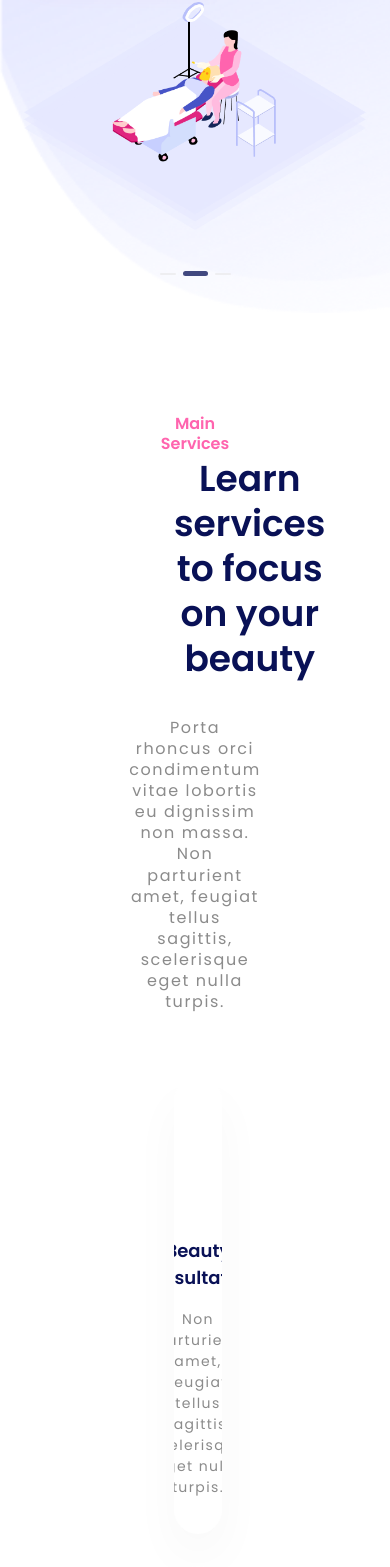
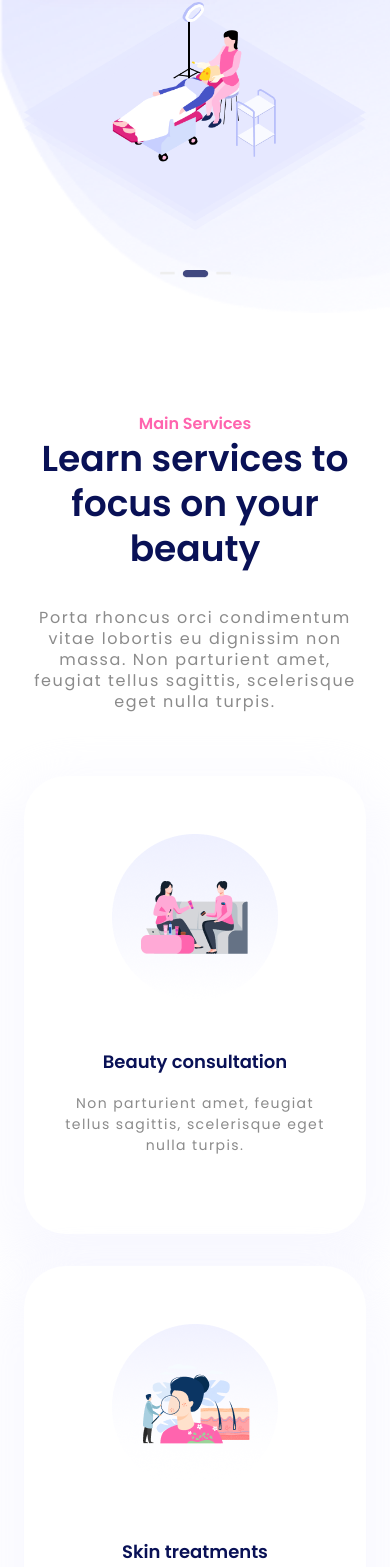
Before and after one commit to letuanphat2004/TrainingFE, a React (Vite) app in the folder apps/01-react-css/: page / in a window 390 px wide. Shown: the part 430-1997 px from the top of the page. Built offline with nearby package versions, Linux system fonts and the light colour scheme.

Commit message:
fix(home-1): improve responsive services and slider

```diff
--- a/apps/01-react-css/src/components/home-one/ContactUs/ContactUs.css
+++ b/apps/01-react-css/src/components/home-one/ContactUs/ContactUs.css
@@ -155,7 +155,11 @@
   .contact-us__field--inquiry,
   .contact-us__submit { grid-column: 1 / -1; }
   .contact-us__field--inquiry { min-height: 180px; }
-  .contact-us__submit { width: max-content; }
+  .contact-us__submit {
+    width: min(248px, 100%);
+    min-width: 0;
+    --button-width: 0;
+  }
 }
 
 @media (max-width: 560px) {
@@ -168,7 +172,4 @@
     row-gap: 28px;
   }
 
-  .contact-us__form { grid-template-columns: 1fr; }
-  .contact-us__field--first-name,
-  .contact-us__field--last-name { grid-column: 1 / -1; }
 }
--- a/apps/01-react-css/src/components/home-one/CoreServices/CoreServices.css
+++ b/apps/01-react-css/src/components/home-one/CoreServices/CoreServices.css
@@ -43,14 +43,16 @@
 }
 
 .core-services__cards {
-  display: grid;
-  grid-template-columns: repeat(3, 343px);
-  column-gap: 55.5px;
+  display: flex;
+  flex-wrap: wrap;
+  gap: 55.5px;
   width: 1140px;
   margin-top: 82px;
 }
 
 .core-services .service-card {
+  --service-card-shadow: 0 25px 50px 25px rgb(246 247 255 / 70%);
+  flex: 0 0 343px;
   width: 343px;
   height: 458px;
   display: flex;
@@ -87,34 +89,44 @@
     width: min(calc(100% - 48px), 1140px);
     height: auto;
     min-height: 0;
-    padding-top: 96px;
+    padding: 96px 0 0;
     margin: 0 auto;
   }
 
   .core-services__heading {
+    align-items: stretch;
     width: 100%;
     height: auto;
+    text-align: center;
   }
 
-  .core-services__heading .section-heading__eyebrow,
-  .core-services__heading .section-heading__title,
-  .core-services__heading .section-heading__description {
-    width: auto;
+  .core-services__heading .section-heading__eyebrow {
+    width: min(100%, 113px);
     height: auto;
+    margin-inline: auto;
   }
 
   .core-services__heading .section-heading__title {
+    width: min(100%, 430px);
+    height: auto;
     margin: 2px auto 20px;
   }
 
+  .core-services__heading .section-heading__description {
+    width: min(100%, 848px);
+    height: auto;
+    margin-inline: auto;
+  }
+
   .core-services__cards {
-    grid-template-columns: repeat(3, minmax(0, 1fr));
     gap: 32px;
     width: 100%;
     margin-top: 64px;
   }
 
   .core-services .service-card {
+    flex: 1 1 calc((100% - 64px) / 3);
+    max-width: 343px;
     width: 100%;
     min-height: 458px;
     padding: 58px 24px 36px;
@@ -145,10 +157,14 @@
   }
 }
 
-@media (max-width: 800px) {
+/* A three-column card must switch before its content is squeezed. */
+@media (max-width: 1100px) {
   .core-services__cards {
-    grid-template-columns: 1fr;
-    max-width: 343px;
-    margin-inline: auto;
+    justify-content: center;
+  }
+
+  .core-services .service-card {
+    flex: 0 1 343px;
+    width: min(100%, 343px);
   }
 }
--- a/apps/01-react-css/src/components/home-one/MainSlider/MainSlider.css
+++ b/apps/01-react-css/src/components/home-one/MainSlider/MainSlider.css
@@ -4,7 +4,7 @@
   flex-direction: column;
   width: 100%;
   min-height: 701px;
-  padding: px 150px 0;
+  padding: 159px 150px 0;
   box-sizing: border-box;
 }
 
@@ -81,25 +81,10 @@
   height: 8.15px;
 }
 
-.slider-pagination__indicator {
-  width: 16px;
-  height: 2px;
-  padding: 0;
-  border: 0;
-  border-radius: 50px;
-  background: var(--color-pagination-muted);
-  cursor: pointer;
-}
-
-.slider-pagination__indicator[aria-current="true"] {
-  width: 25px;
-  height: 5px;
-  background: var(--color-pagination);
-}
-
-.slider-pagination__indicator:focus-visible {
-  outline: 2px solid var(--color-primary);
-  outline-offset: 3px;
+.slider-pagination__image {
+  display: block;
+  width: 71px;
+  height: 8.15px;
 }
 
 @media (max-width: 1439px) {
--- a/apps/01-react-css/src/components/home-one/MainSlider/SliderPagination.tsx
+++ b/apps/01-react-css/src/components/home-one/MainSlider/SliderPagination.tsx
@@ -1,6 +1,7 @@
-const slides = ["Previous slide", "Current slide", "Next slide"];
+import { assets } from "../../../constants/assets";
+
 export function SliderPagination() {
-    return (<div className="slider-pagination" aria-label="Slider navigation">
-      {slides.map((label, index) => (<button aria-current={index === 1 ? "true" : undefined} aria-label={label} className="slider-pagination__indicator" key={label} type="button"/>))}
+    return (<div className="slider-pagination" aria-hidden="true">
+      <img alt="" className="slider-pagination__image" src={assets.homeOne.slideButton}/>
     </div>);
 }
--- a/apps/01-react-css/src/constants/assets.ts
+++ b/apps/01-react-css/src/constants/assets.ts
@@ -1,5 +1,6 @@
 import mainLogo from "../assets/images/brand/Main Logo.svg";
 import frameOne from "../assets/images/home-one/Frame 1.png";
+import slideButton from "../assets/images/home-one/Slide Button.png";
 import slideBackground from "../assets/images/home-one/Background Bubble-1.png";
 import animationOne from "../assets/images/home-one/Animation1-1.png";
 import animationTwo from "../assets/images/home-one/Animation2-1.png";
@@ -28,6 +29,7 @@ export const assets = Object.freeze({
     },
     homeOne: {
         frameOne,
+        slideButton,
         slideBackground,
         animationOne,
         animationTwo,
```
Also changed, not shown: apps/01-react-css/src/assets/images/home-one/Slide Button.png (added).
